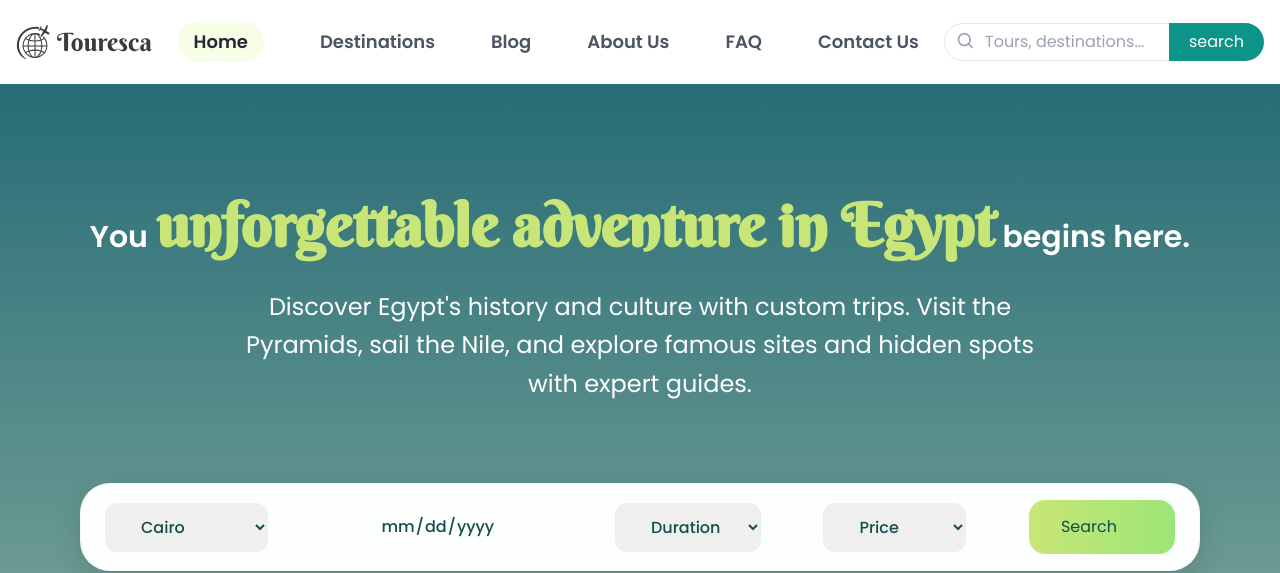
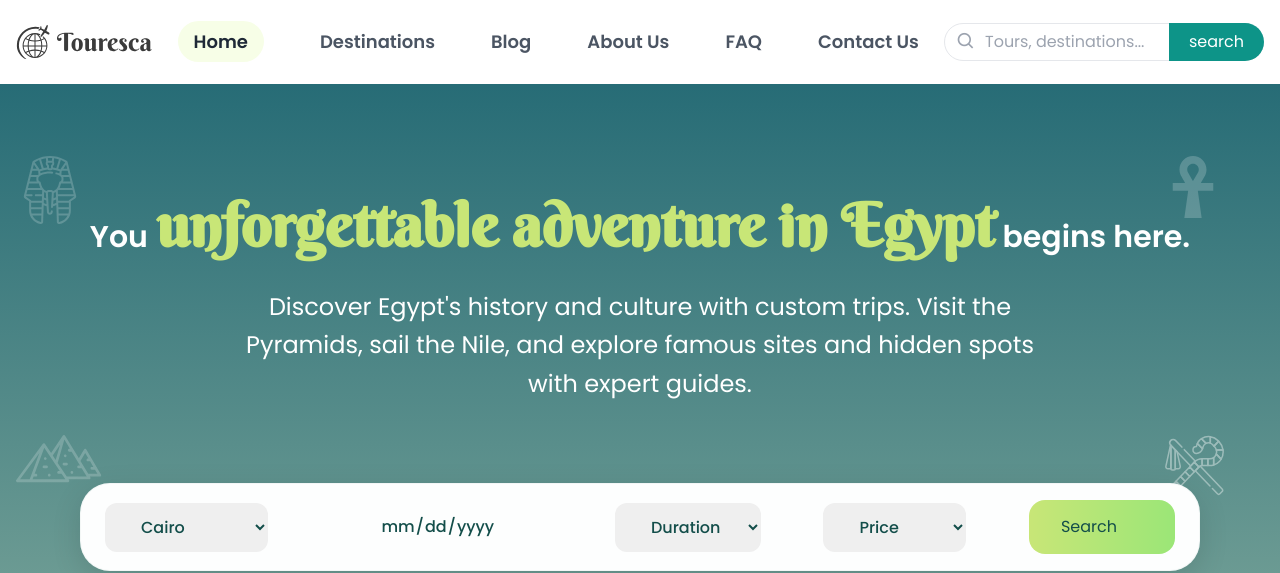
Before and after one commit to momarzouq/Touresca, a React (Vite) app: page / in a window 1280 px wide. Shown: the top 573 px of the page. Built offline with nearby package versions, Linux system fonts and the light colour scheme; some icons are missing.

Commit message:
add icons to hero

```diff
--- a/src/components/home/hero/Hero.jsx
+++ b/src/components/home/hero/Hero.jsx
@@ -3,6 +3,10 @@ import TripCard from "./TripCard";
 import luxor from "../../../assets/luxor.png";
 import giza from "../../../assets/giza.png";
 import nile from "../../../assets/nile.png";
+import pharaoh from "../../../assets/icon-1.svg";
+import stick from "../../../assets/icon-2.svg";
+import ankhil from "../../../assets/icon-3.svg";
+import pyramid from "../../../assets/icon-4.svg";
 import TripSearch from "./TripSearch";
 import { Swiper, SwiperSlide } from "swiper/react";
 import { Autoplay } from "swiper/modules";
@@ -25,7 +29,7 @@ export default function Hero() {
 
 const HeroTeaser = () => {
   return (
-    <div className="space-y-8 text-center">
+    <div className="relative space-y-8 text-center">
       <h1 className="md:text-3xl font-semibold font-berkshire md:font-poppins pt-28 text-6xl text-[#C8E677] ">
         <span className="text-3xl font-poppins font-semibold text-white pr-2">
           You
@@ -40,6 +44,10 @@ const HeroTeaser = () => {
         Pyramids, sail the Nile, and explore famous sites and hidden spots with
         expert guides.
       </p>
+      <img src={pharaoh} alt="Pharaoh" className="absolute top-10 md:max-w-12"/>
+      <img src={stick} alt="Stick" className="absolute top-10 right-10 md:max-w-12"/>
+      <img src={ankhil} alt="Ankhil" className="absolute right-10 md:max-w-10"/>
+      <img src={pyramid} alt="Pyramid" className="absolute md:max-w-12 "/>
     </div>
   );
 };
```
